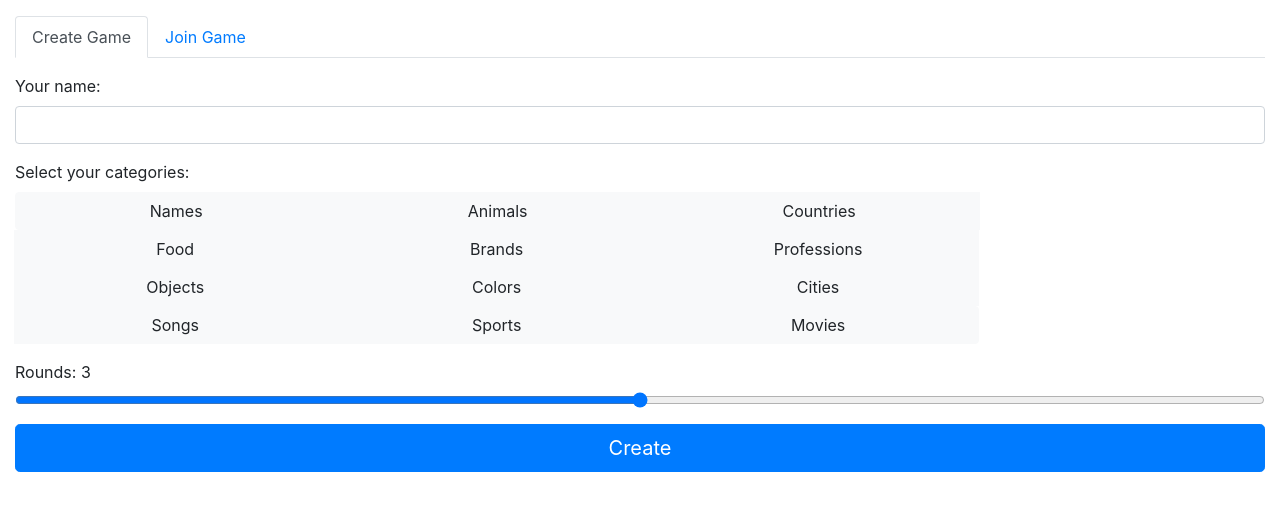
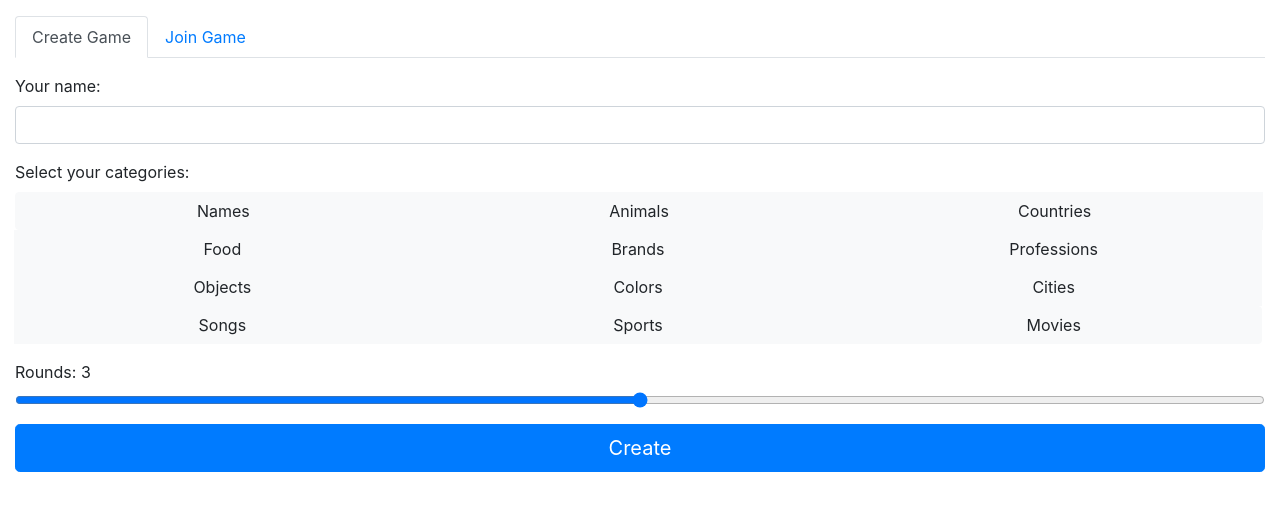
Before and after one commit to diegovargasg/stopGame, a React (Create React App) app in the folder client/: page / in a window 1280 px wide. Shown: the top 510 px of the page. Built offline with nearby package versions, Linux system fonts and the light colour scheme.

Commit message:
Fixed btn-group display

```diff
--- a/client/src/scenes/CreateGame/index.js
+++ b/client/src/scenes/CreateGame/index.js
@@ -71,6 +71,7 @@ function CreateGame() {
     setRedirect(true);
   };
   const alertStyle = { "margin-top": "1rem" };
+  const toggleButtonGroupStyle = { display: "flex" };
 
   return (
     <Form onSubmit={handleSubmit}>
@@ -86,12 +87,13 @@ function CreateGame() {
           value={name}
         />
       </Form.Group>
-      <Form.Group className="col">
+      <Form.Group className="container-fluid">
         <Form.Label className="row">Select your categories:</Form.Label>
         <ToggleButtonGroup
           className="row"
           type="checkbox"
           value={categories}
+          style={toggleButtonGroupStyle}
           onChange={(val) => {
             setCategories(val);
           }}
@@ -112,6 +114,7 @@ function CreateGame() {
             );
           })}
         </ToggleButtonGroup>
+
         {catAlert && (
           <Alert className="row" variant="danger" style={alertStyle}>
             Please select 5 categories
```
